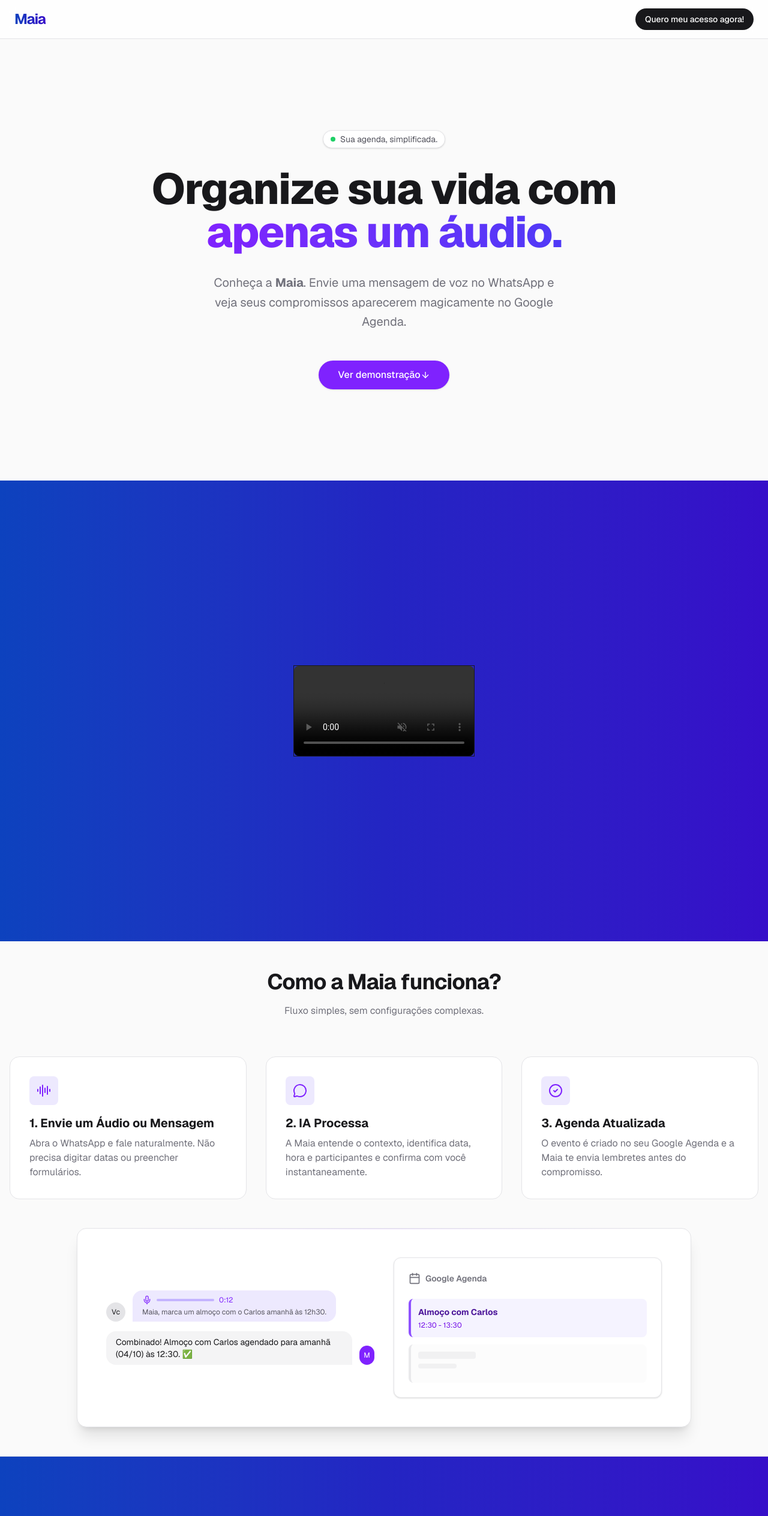
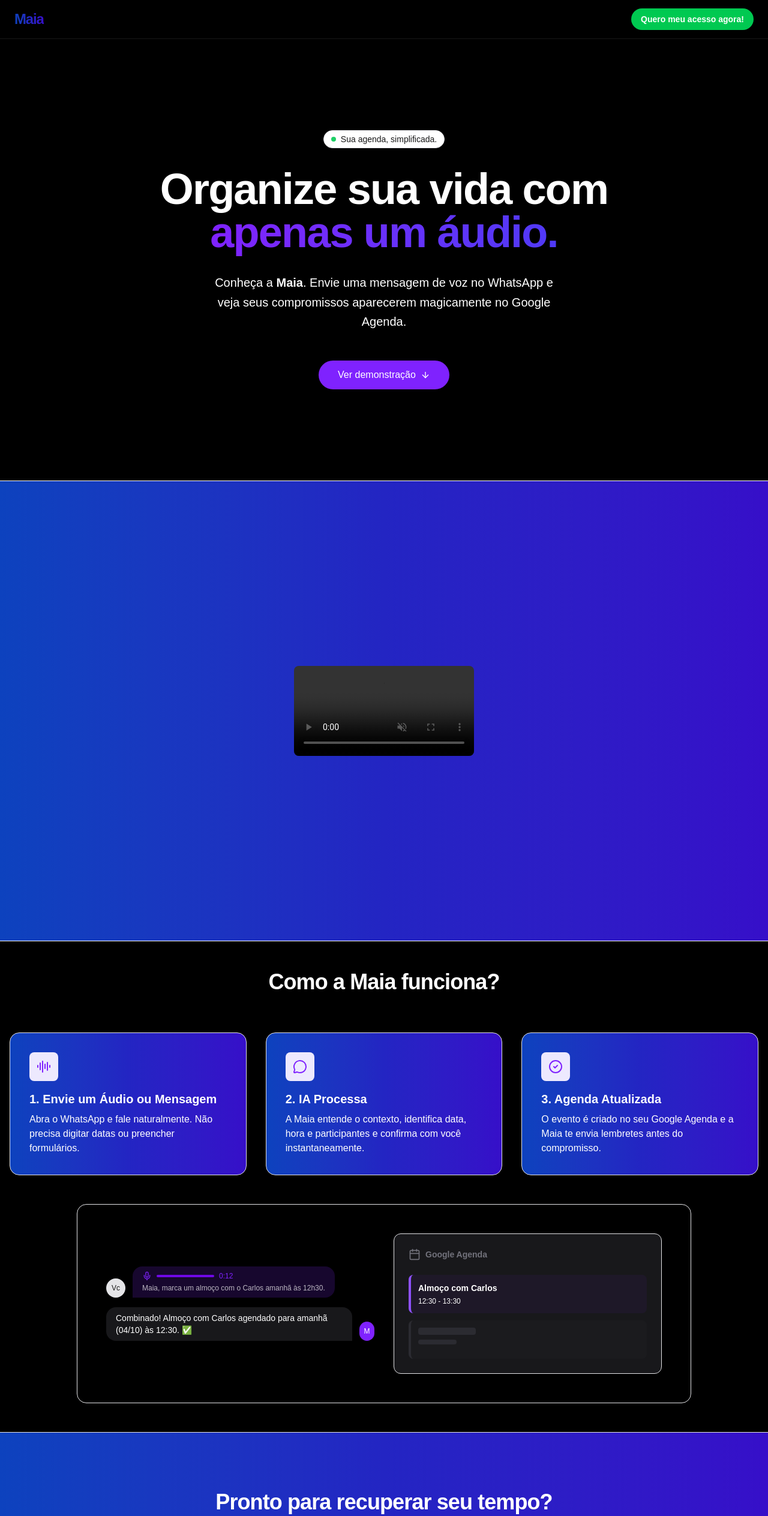
Before and after one commit to jhonzz02/VTJ, a Next.js app: page / in a window 1280 px wide. Shown: the top 2527 px of the page at 60% size. Built offline with nearby package versions, Linux system fonts and the light colour scheme; grey boxes are pictures that could not be loaded.

Commit message:
fix: problema da tela branca

```diff
--- a/app/globals.css
+++ b/app/globals.css
@@ -12,13 +12,6 @@
   --font-mono: var(--font-geist-mono);
 }
 
-@media (prefers-color-scheme: dark) {
-  :root {
-    --background: #0a0a0a;
-    --foreground: #ededed;
-  }
-}
-
 body {
   background: var(--background);
   color: var(--foreground);
@@ -27,32 +20,4 @@
 
 html {
   scroll-behavior: smooth;
-  scroll-padding-top: 80px;
 }
-
-@layer utilities {
-  .inner-glow-gradient {
-    position: relative;
-    background: #0B0E14; /* Cor de fundo do card */
-    border-radius: 1rem; /* Ajuste conforme seu design */
-    overflow: hidden;
-  }
-
-  .inner-glow-gradient::before {
-    content: "";
-    position: absolute;
-    inset: 0;
-    border-radius: inherit;
-    padding: 1px; /* Espessura da "sombra" ou borda */
-    background: linear-gradient(to right, #0D42BE, #2325C3, #360FC9);
-    -webkit-mask:
-      linear-gradient(#fff 0 0) content-box,
-      linear-gradient(#fff 0 0);
-    mask:
-      linear-gradient(#fff 0 0) content-box,
-      linear-gradient(#fff 0 0);
-    -webkit-mask-composite: xor;
-    mask-composite: exclude;
-    pointer-events: none;
-  }
-}
--- a/app/page.tsx
+++ b/app/page.tsx
@@ -48,7 +48,7 @@
   };
 
   return (
-    <div className="flex min-h-screen flex-col bg-zinc-50 text-zinc-900 font-sans dark:bg-black dark:text-zinc-50 selection:bg-violet-500 selection:text-white relative">
+    <div className="flex min-h-screen flex-col selection:bg-violet-500 selection:text-white relative">
       {/* --- SPLASH SCREEN --- */}
       <AnimatePresence mode="wait">
         {isLoading && (
@@ -94,56 +94,44 @@
           {/* --- Header (Item 1 da cascata) --- */}
           <motion.header
             variants={itemVariants}
-            className="sticky top-0 z-50 w-full border-b border-zinc-200 bg-white/80 backdrop-blur-md dark:border-zinc-800 dark:bg-black/80"
+            className="sticky top-0 z-50 w-full border-b backdrop-blur-md bg-black"
           >
             <div className="container mx-auto flex h-16 items-center justify-between px-4 md:px-6">
-              <div className="flex items-center gap-2">
-                <span className="text-2xl font-bold tracking-tighter bg-linear-to-r from-[#0D42BE] via-[#2325C3] to-[#360FC9] bg-clip-text text-transparent">
+              <div className="text-2xl font-bold tracking-tighter bg-linear-to-r from-[#0D42BE] via-[#2325C3] to-[#360FC9] bg-clip-text text-transparent">
                 Maia
-                </span>
-                {/*                 <div className="h-4 w-0.5 bg-zinc-300 dark:bg-zinc-700"></div>
-                <span className="text-2xl font-medium">
-                  VTJ
-                </span> */}
               </div>
-
-              <nav className="hidden md:flex gap-6 text-sm font-medium">
-                {/*                 <Link href="#1" className="hover:text-violet-600 transition-colors">Como funciona</Link>
-                 */}
-                {/*                 <Link href="#privacidade" className="hover:text-violet-600 transition-colors">Privacidade</Link>
-                 */}{" "}
-              </nav>
-
-              <div className="flex items-center gap-4">
-                {/*                 <button className="hidden md:block text-sm font-medium hover:underline">Login</button>
-                 */}{" "}
-                <button className="rounded-full bg-zinc-900 px-4 py-2 text-sm font-medium text-white hover:bg-zinc-700 dark:bg-white dark:text-black dark:hover:bg-zinc-200 transition-all">
-                  <a href="https://pay.kiwify.com.br/fqyeisf" target="blank">
+              <button
+                onClick={() =>
+                  window.open(
+                    "https://pay.kiwify.com.br/fqyeisf",
+                    "_blank",
+                    "noopener,noreferrer",
+                  )
+                }
+                className="font-bold flex items-center rounded-full bg-green-500 px-4 py-2 text-sm text-white hover:bg-green-700 transition-all cursor-pointer "
+              >
                 Quero meu acesso agora!
-                  </a>
               </button>
             </div>
-            </div>
           </motion.header>
-          <main className="flex-1">
+
+          <main className="flex-1 bg-black">
             {/* HERO */}
             <section className="container mx-auto px-4 flex flex-col justify-center">
               <div className="h-[calc(100vh-64px)] flex flex-col justify-center items-center text-center space-y-8 w-full">
-                {/* Badge (Item 2) */}
+                {/* frase de efeito */}
                 <motion.div
                   variants={itemVariants}
-                  className="inline-flex items-center rounded-full border border-zinc-200 bg-white px-3 py-1 text-sm shadow-sm dark:border-zinc-800 dark:bg-zinc-900"
+                  className="inline-flex items-center rounded-full border border-zinc-200 bg-white px-3 py-1 text-sm shadow-sm  "
                 >
                   <span className="flex h-2 w-2 rounded-full bg-green-500 mr-2 animate-pulse"></span>
-                  <span className="text-zinc-600 dark:text-zinc-400">
-                    Sua agenda, simplificada.
-                  </span>
+                  <span>Sua agenda, simplificada.</span>
                 </motion.div>
 
-                {/* Título (Item 3) */}
+                {/* Título */}
                 <motion.h1
                   variants={itemVariants}
-                  className="max-w-4xl text-5xl font-extrabold tracking-tight sm:text-6xl md:text-7xl"
+                  className="max-w-4xl text-5xl font-extrabold tracking-tight sm:text-6xl md:text-7xl text-white"
                 >
                   Organize sua vida com <br className="hidden md:block" />
                   <span className="bg-linear-to-r from-violet-600 to-indigo-600 bg-clip-text text-transparent">
@@ -151,35 +139,39 @@
                   </span>
                 </motion.h1>
 
-                {/* Descrição (Item 4) */}
+                {/* Descrição*/}
                 <motion.p
                   variants={itemVariants}
-                  className="max-w-150 text-lg text-zinc-500 md:text-xl dark:text-zinc-400 leading-relaxed"
+                  className="max-w-150 text-lg text-white md:text-xl leading-relaxed"
                 >
                   Conheça a <strong>Maia</strong>. Envie uma mensagem de voz no
                   WhatsApp e veja seus compromissos aparecerem magicamente no
                   Google Agenda.
                 </motion.p>
 
-                {/* Botões (Item 5) */}
+                {/* Botões */}
                 <motion.div
                   variants={itemVariants}
                   className="flex flex-col sm:flex-row gap-4 w-full justify-center pt-4"
                 >
-                  <button className="inline-flex h-12 items-center justify-center rounded-full bg-violet-600 px-8 text-base font-medium text-white shadow transition-colors hover:bg-violet-700 focus-visible:outline-none focus-visible:ring-1 focus-visible:ring-violet-700">
-                    <a href="#1">Ver demonstração </a>
-                    <ArrowDown className="ml-h-4 w-4" />
-                  </button>
+                  <a
+                    href="#video"
+                    className="inline-flex h-12 items-center justify-center rounded-full bg-violet-600 px-8 text-base font-medium text-white shadow transition-colors hover:bg-violet-700 focus-visible:outline-none focus-visible:ring-1 focus-visible:ring-violet-700"
+                  >
+                    Ver demonstração
+                    <ArrowDown className="ml-2 h-4 w-4" />
+                  </a>
                 </motion.div>
               </div>
             </section>
+
             {/* video */}
             <motion.div
               variants={itemVariants}
-              className="bg-linear-to-r from-[#0D42BE] via-[#2325C3] to-[#360FC9] h-[calc(100vh-32px)] flex justify-center items-center"
-              id="1"
+              className="bg-linear-to-r from-[#0D42BE] via-[#2325C3] to-[#360FC9] h-[calc(100vh-32px)] flex justify-center items-center border-white border-y"
+              id="video"
             >
-              <div className="border">
+              <div>
                 <video
                   src="/Video.mp4"
                   className="h-[480] w-[848] rounded-lg"
@@ -194,7 +186,7 @@
 
             {/* COMO FUNCIONA */}
             <motion.section
-              className="container mx-auto px-4 py-12"
+              className="mx-auto py-12 text-white"
               initial={{ opacity: 0, y: 50 }}
               whileInView={{ opacity: 1, y: 0 }}
               viewport={{ once: true, margin: "-100px" }}
@@ -204,19 +196,18 @@
                 <h2 className="text-3xl font-bold tracking-tight md:text-4xl">
                   Como a Maia funciona?
                 </h2>
-                <p className="mt-4 text-zinc-500 dark:text-zinc-400">
-                  Fluxo simples, sem configurações complexas.
-                </p>
               </div>
 
-              <div className="grid gap-8 md:grid-cols-3">
-                {/* Card 1 (COM HOVER) */}
+              {/* cards */}
+              <div className="container mx-auto px-4">
+                <div className="flex flex-col md:flex-row gap-8">
+                  {/* Card 1 */}
                   <motion.div
                     whileHover={{
                       y: -10,
                       transition: { type: "spring", stiffness: 300 },
                     }}
-                  className="group relative overflow-hidden rounded-2xl border border-zinc-200 bg-white p-8 transition-colors hover:border-violet-200 hover:shadow-lg dark:border-zinc-800 dark:bg-zinc-900 dark:hover:border-violet-900"
+                    className="flex-1 group relative overflow-hidden rounded-2xl border border-zinc-200 bg-linear-to-r from-[#0D42BE] via-[#2325C3] to-[#360FC9] text-white p-8 transition-colors hover:border-violet-200 hover:shadow-lg dark:hover:border-violet-900"
                   >
                     <div className="mb-4 inline-flex h-12 w-12 items-center justify-center rounded-lg bg-violet-100 text-violet-600 dark:bg-violet-900/20 dark:text-violet-400">
                       <AudioLines className="h-6 w-6" />
@@ -224,37 +215,37 @@
                     <h3 className="mb-2 text-xl font-bold">
                       1. Envie um Áudio ou Mensagem
                     </h3>
-                  <p className="text-zinc-500 dark:text-zinc-400">
+                    <p>
                       Abra o WhatsApp e fale naturalmente. Não precisa digitar
                       datas ou preencher formulários.
                     </p>
                   </motion.div>
 
-                {/* Card 2 (COM HOVER) */}
+                  {/* Card 2 */}
                   <motion.div
                     whileHover={{
                       y: -10,
                       transition: { type: "spring", stiffness: 300 },
                     }}
-                  className="group relative overflow-hidden rounded-2xl border border-zinc-200 bg-white p-8 transition-colors hover:border-violet-200 hover:shadow-lg dark:border-zinc-800 dark:bg-zinc-900 dark:hover:border-violet-900"
+                    className="flex-1 group relative overflow-hidden rounded-2xl border border-zinc-200 bg-linear-to-r from-[#0D42BE] via-[#2325C3] to-[#360FC9] text-white p-8 transition-colors hover:border-violet-200 hover:shadow-lg dark:hover:border-violet-900"
                   >
                     <div className="mb-4 inline-flex h-12 w-12 items-center justify-center rounded-lg bg-violet-100 text-violet-600 dark:bg-violet-900/20 dark:text-violet-400">
                       <MessageCircle className="h-6 w-6" />
                     </div>
                     <h3 className="mb-2 text-xl font-bold">2. IA Processa</h3>
-                  <p className="text-zinc-500 dark:text-zinc-400">
+                    <p>
                       A Maia entende o contexto, identifica data, hora e
                       participantes e confirma com você instantaneamente.
                     </p>
                   </motion.div>
 
-                {/* Card 3 (COM HOVER) */}
+                  {/* Card 3 */}
                   <motion.div
                     whileHover={{
                       y: -10,
                       transition: { type: "spring", stiffness: 300 },
                     }}
-                  className="group relative overflow-hidden rounded-2xl border border-zinc-200 bg-white p-8 transition-colors hover:border-violet-200 hover:shadow-lg dark:border-zinc-800 dark:bg-zinc-900 dark:hover:border-violet-900"
+                    className="flex-1 group relative overflow-hidden rounded-2xl border border-zinc-200 bg-linear-to-r from-[#0D42BE] via-[#2325C3] to-[#360FC9] text-white p-8 transition-colors hover:border-violet-200 hover:shadow-lg dark:hover:border-violet-900"
                   >
                     <div className="mb-4 inline-flex h-12 w-12 items-center justify-center rounded-lg bg-violet-100 text-violet-600 dark:bg-violet-900/20 dark:text-violet-400">
                       <CheckCircle2 className="h-6 w-6" />
@@ -262,43 +253,50 @@
                     <h3 className="mb-2 text-xl font-bold">
                       3. Agenda Atualizada
                     </h3>
-                  <p className="text-zinc-500 dark:text-zinc-400">
+                    <p>
                       O evento é criado no seu Google Agenda e a Maia te envia
                       lembretes antes do compromisso.
                     </p>
                   </motion.div>
                 </div>
+              </div>
             </motion.section>
 
             {/* EXEMPLO */}
             <motion.div variants={itemVariants} className="w-full pb-12">
-              <div className="relative mx-auto max-w-5xl rounded-2xl border border-zinc-200 bg-white p-4 shadow-xl dark:border-zinc-800 dark:bg-zinc-950">
-                <div className="absolute top-0 left-0 right-0 h-px bg-linear-to-r from-transparent via-violet-500 to-transparent opacity-20"></div>
+              <div className="relative mx-auto max-w-5xl rounded-2xl border border-zinc-200 bg-black p-4 shadow-xl">
+                <div className="absolute top-0 left-0 right-0 h-px bg-liner-to-r from-transparent via-violet-500 to-transparent opacity-20"></div>
 
                 <div className="grid md:grid-cols-2 gap-8 items-center p-8">
+                  {/* CHAT */}
                   <div className="space-y-4">
+                    {/* Mensagem usuário */}
                     <div className="flex items-end gap-3">
-                      <div className="h-8 w-8 rounded-full bg-zinc-200 dark:bg-zinc-800 flex items-center justify-center text-xs">
+                      <div className="h-8 w-8 rounded-full bg-zinc-200 flex items-center justify-center text-xs">
                         Vc
                       </div>
-                      <div className="rounded-2xl rounded-bl-none bg-violet-100 px-4 py-2 text-zinc-900 dark:bg-violet-900/30 dark:text-violet-100">
+
+                      <div className="rounded-2xl rounded-bl-none bg-violet-900/30 px-4 py-2 text-zinc-900">
                         <div className="flex items-center gap-2">
                           <Mic className="h-4 w-4 text-violet-600" />
-                          <div className="h-1 w-24 rounded bg-violet-300 dark:bg-violet-700"></div>
+                          <div className="h-1 w-24 rounded bg-violet-700"></div>
                           <span className="text-xs text-violet-600">0:12</span>
                         </div>
-                        <p className="text-xs mt-1 opacity-70">
+
+                        <p className="text-xs mt-1 opacity-70 text-white">
                           Maia, marca um almoço com o Carlos amanhã às 12h30.
                         </p>
                       </div>
                     </div>
 
+                    {/* Resposta IA */}
                     <div className="flex items-end gap-3 flex-row-reverse">
                       <div className="h-8 w-8 rounded-full bg-violet-600 flex items-center justify-center text-xs text-white">
                         M
                       </div>
-                      <div className="rounded-2xl rounded-br-none bg-zinc-100 px-4 py-2 text-zinc-900 dark:bg-zinc-800 dark:text-zinc-100">
-                        <p className="text-sm">
+
+                      <div className="rounded-2xl rounded-br-none bg-zinc-900 px-4 py-2 text-zinc-900">
+                        <p className="text-sm text-white">
                           Combinado! Almoço com Carlos agendado para amanhã
                           (04/10) às 12:30. ✅
                         </p>
@@ -306,7 +304,8 @@
                     </div>
                   </div>
 
-                  <div className="rounded-xl border border-zinc-200 bg-white p-6 shadow-sm dark:border-zinc-800 dark:bg-zinc-900">
+                  {/* CARD AGENDA */}
+                  <div className="rounded-xl border border-zinc-200 bg-zinc-900 p-6 shadow-sm">
                     <div className="flex items-center gap-2 mb-6 text-zinc-500">
                       <Calendar className="h-5 w-5" />
                       <span className="text-sm font-semibold">
@@ -315,17 +314,20 @@
                     </div>
 
                     <div className="space-y-3">
-                      <div className="h-16 w-full rounded-lg border-l-4 border-violet-500 bg-violet-50 p-3 dark:bg-violet-900/10">
-                        <div className="text-sm font-bold text-violet-900 dark:text-violet-100">
+                      {/* Evento */}
+                      <div className="h-16 w-full rounded-lg border-l-4 border-violet-500 bg-violet-900/10 p-3">
+                        <div className="text-sm font-bold text-white">
                           Almoço com Carlos
                         </div>
-                        <div className="text-xs text-violet-700 dark:text-violet-300 mt-1">
+                        <div className="text-xs text-white mt-1">
                           12:30 - 13:30
                         </div>
                       </div>
-                      <div className="h-16 w-full rounded-lg border-l-4 border-zinc-300 bg-zinc-50 p-3 opacity-50 dark:border-zinc-700 dark:bg-zinc-800/50">
-                        <div className="h-3 w-24 rounded bg-zinc-200 mb-2 dark:bg-zinc-700"></div>
-                        <div className="h-2 w-16 rounded bg-zinc-200 dark:bg-zinc-700"></div>
+
+                      {/* Placeholder */}
+                      <div className="h-16 w-full rounded-lg border-l-4 border-zinc-700 bg-zinc-800/50 p-3 opacity-50">
+                        <div className="h-3 w-24 rounded bg-zinc-700 mb-2"></div>
+                        <div className="h-2 w-16 rounded bg-zinc-700"></div>
                       </div>
                     </div>
                   </div>
@@ -339,20 +341,27 @@
               whileInView={{ opacity: 1, y: 0 }}
               viewport={{ once: true, margin: "-100px" }}
               transition={{ duration: 0.8 }}
-              className="border-t border-zinc-200 py-24 dark:border-zinc-800 bg-linear-to-r from-[#0D42BE] via-[#2325C3] to-[#360FC9]"
+              className="border-t border-zinc-200 py-24  bg-linear-to-r from-[#0D42BE] via-[#2325C3] to-[#360FC9]"
             >
               <div className="container mx-auto px-4 text-center">
-                <h2 className="mb-6 text-3xl font-bold tracking-tight md:text-4xl">
+                <h2 className="mb-6 text-3xl font-bold tracking-tight md:text-4xl text-white">
                   Pronto para recuperar seu tempo?
                 </h2>
-                <p className="mb-8 text-lg text-zinc-500 dark:text-zinc-400">
+                <p className="mb-8 text-lg text-white">
                   Junte-se a centenas de pessoas que usam a VTJ para gerenciar o
                   dia a dia.
                 </p>
-                <button className="rounded-full bg-black px-8 py-4 text-lg font-bold text-white shadow-lg hover:bg-zinc-800 dark:bg-white dark:text-black dark:hover:bg-zinc-200 transition-all transform hover:scale-105 active:scale-95 duration-200">
-                  <a href="https://pay.kiwify.com.br/fqyeisf" target="_blank">
+                <button
+                  onClick={() =>
+                    window.open(
+                      "https://pay.kiwify.com.br/fqyeisf",
+                      "_blank",
+                      "noopener,noreferrer",
+                    )
+                  }
+                  className="rounded-full px-8 py-4 text-lg font-bold text-white shadow-lg hover:bg-zinc-800 transition-all transform hover:scale-105 active:scale-95 duration-200 cursor-pointer bg-green-500"
+                >
                   Quero automatizar minha agenda!
-                  </a>
                 </button>
               </div>
             </motion.section>
@@ -363,7 +372,7 @@
             whileInView={{ opacity: 1 }}
             viewport={{ once: true }}
             transition={{ duration: 0.8 }}
-            className="border-t border-zinc-200 bg-white py-12 dark:border-zinc-800 dark:bg-black"
+            className="border-t border-zinc-200 py-12 bg-black"
           >
             <div className="container mx-auto flex flex-col max-sm:flex-col-reverse items-center justify-between px-4 gap-4 md:flex-row text-zinc-500 dark:text-zinc-400 text-sm">
               <div className="flex gap-6">
@@ -381,7 +390,8 @@
 
               <div className="flex gap-6">
                 <a
-                  href="#"
+                  href="https://wa.me/5511974530928?text=Ol%C3%A1%2C%20vim%20pelo%20site%20e%20gostaria%20de%20saber%20mais%20sobre"
+                  target="_blank"
                   className="text-white hover:text-zinc-400 font-bold"
                 >
                   Contato
```
Lines whose indentation alone changed are shown as unchanged.
